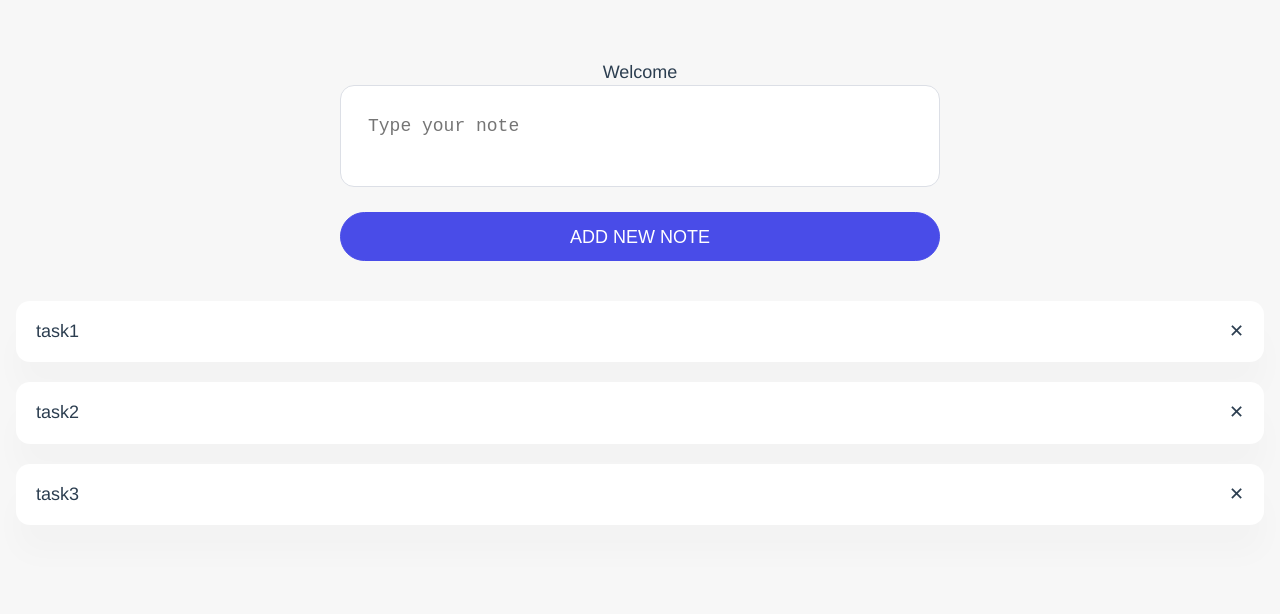
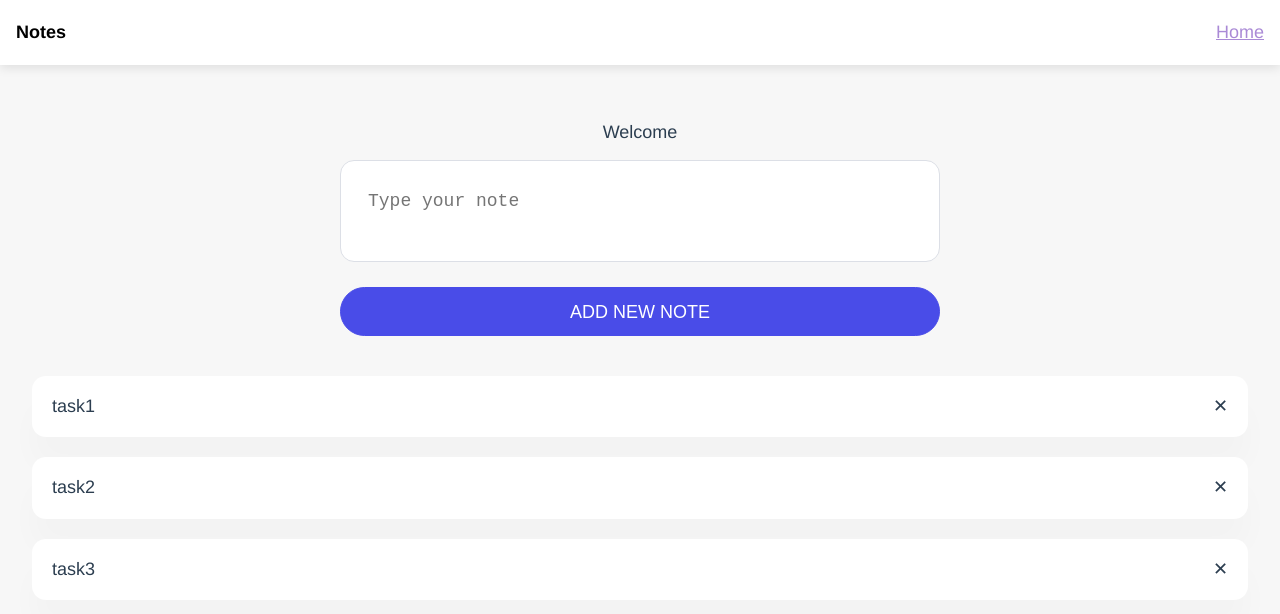
Before and after one commit to Al-x-R/notes_vue, a Vue app: page /#/ in a window 1280 px wide. Shown: the top 614 px of the page. Built offline with nearby package versions, Linux system fonts and the light colour scheme.

Commit message:
Added header component

```diff
--- a/src/App.vue
+++ b/src/App.vue
@@ -1,15 +1,23 @@
 <template>
-  <router-view />
+  <div class="wapper">
+    <Header/>
+    <div class="wrapper-content">
+      <div class="container">
+        <router-view/>
+      </div>
+    </div>
+  </div>
 </template>
 
 <script>
+import Header from './components/Header';
 
 export default {
   name: 'App',
   components: {
-
+    Header
   }
-}
+};
 </script>
 
 <style>
--- a/src/assets/scss/common/common.scss
+++ b/src/assets/scss/common/common.scss
@@ -13,7 +13,7 @@
 @import 'button';
 
 // Navbar
-//@import 'navbar';
+@import 'navbar';
 
 // Table
 //@import 'table';
--- /dev/null
+++ b/src/assets/scss/common/navbar.scss
@@ -0,0 +1,47 @@
+.navbar {
+  position: fixed;
+  top: 0;
+  left: 0;
+  right: 0;
+  z-index: 99;
+  padding: 20px 0;
+  background-color: $g-0;
+  box-shadow: 0px 3px 10px rgba(0, 0, 0, 0.1);
+}
+
+.navbar-content {
+  display: flex;
+  align-items: center;
+  justify-content: space-between;
+}
+
+.navbar-logo {
+  color: $g-999;
+  font-weight: 700;
+}
+
+.navbar-list {
+  display: flex;
+  align-items: center;
+  justify-content: center;
+}
+
+.navbar-item {
+  margin-right: 30px;
+  cursor: pointer;
+  &:last-child {
+    margin-right: 0;
+  }
+}
+
+.navbar-link {
+  display: block;
+  transition: all 0.2s ease;
+  color: $purple-color-100;
+  // active link
+  &.isActive,
+  &.router-link-active,
+  &.router-link-exact-active {
+    text-decoration: underline;
+  }
+}
--- /dev/null
+++ b/src/components/Header.vue
@@ -0,0 +1,32 @@
+<template>
+  <header>
+    <div class="navbar">
+      <div class="container">
+        <div class="navbar-content">
+          <router-link class="navbar-logo" to="/">{{ title }}</router-link>
+          <ul class="navbar-list">
+            <li class="navbar-item" v-for="link in links" :key="link.alias">
+              <router-link class="navbar-link" :to="link.url">{{
+                  link.title
+                }}
+              </router-link>
+            </li>
+          </ul>
+        </div>
+      </div>
+    </div>
+  </header>
+</template>
+
+<script>
+import { app, links } from '../config';
+
+export default {
+  data() {
+    return {
+      title: app.title,
+      links: links,
+    };
+  },
+};
+</script>
--- a/src/components/HelloWorld.vue
+++ b/src/components/HelloWorld.vue
@@ -15,8 +15,8 @@ export default {
 
 <!-- Add "scoped" attribute to limit CSS to this component only -->
 <style scoped>
-h3 {
-  margin: 40px 0 0;
+.hello {
+  margin: 40px 0 15px;
 }
 ul {
   list-style-type: none;
```
